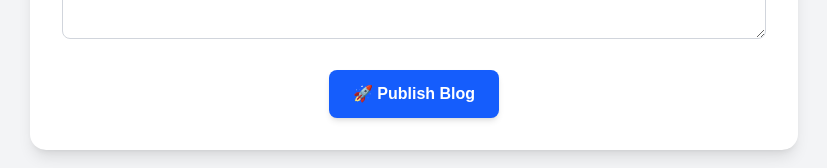
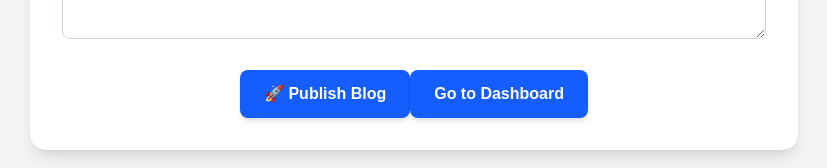
Before and after one commit to amiljoseph03/Blog-website, a React (Vite) app: page /createblog in a window 1280 px wide. Shown: the part 869-1037 px from the top of the page, without its empty margins (226-1053 px from the left). Built offline with nearby package versions, Linux system fonts and the light colour scheme; a web font is replaced by a local one.

Commit message:
button added

```diff
--- a/src/pages/admin/createBlog/CreateBlog.jsx
+++ b/src/pages/admin/createBlog/CreateBlog.jsx
@@ -5,6 +5,8 @@
 import { database } from '../../../firebase/FirebaseConfig';
 
 import { ref, push, serverTimestamp } from 'firebase/database';
+
+import { useNavigate } from 'react-router-dom';
 
 const CreateBlogUI = () => {
   const [blogs, setBlogs] = useState({
@@ -45,6 +47,9 @@
       alert('Failed to save blog');
     }
   };
+
+  const navigate = useNavigate();
+
 
   return (
     <div className="min-h-screen bg-gray-100 flex justify-center items-center py-10">
@@ -126,6 +131,13 @@
             >
               🚀 Publish Blog
             </button>
+            <button
+              type="button"
+              onClick={() => navigate('/dashboard')}
+              className="bg-blue-600 hover:bg-blue-700 text-white font-semibold px-6 py-3 rounded-lg shadow-md transition duration-300"
+            >
+              Go to Dashboard
+            </button>
           </div>
         </form>
       </div>
```
